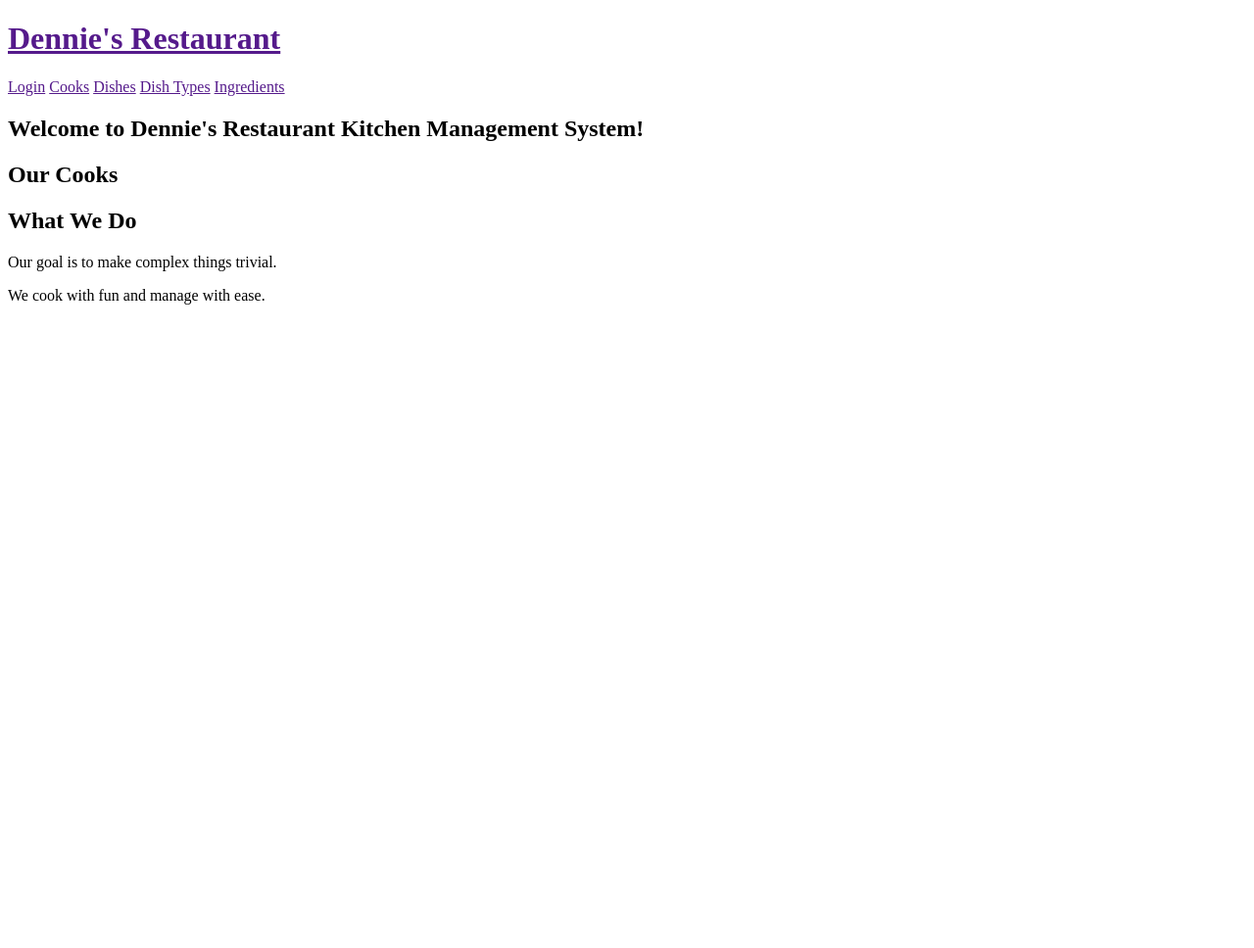
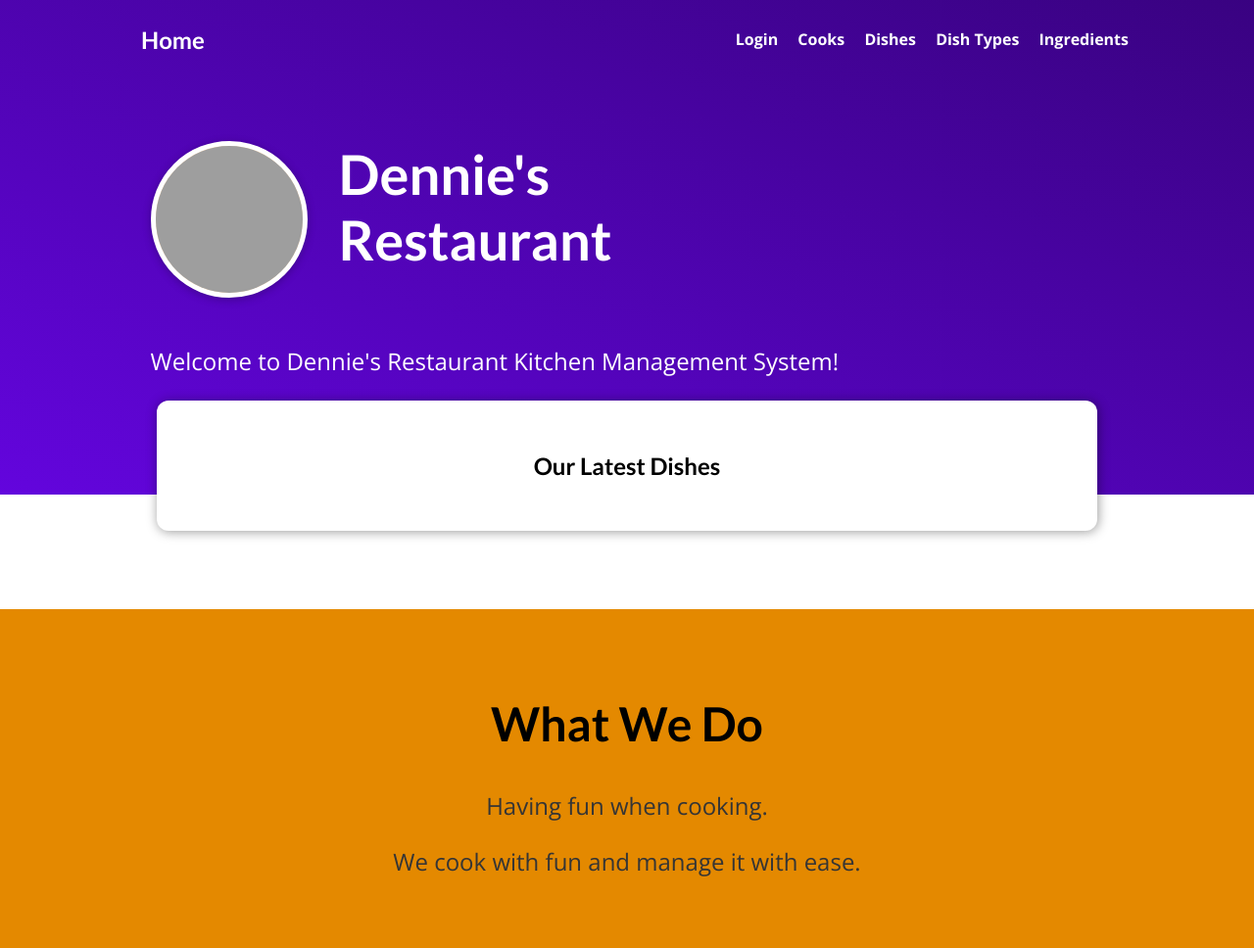
Before and after one commit to dkibalenko/restaurant-mate, a Django app: page / in a window 1280 px wide. Shown: the whole page at 98% size. Before the commit the page ends 311 px from the top, so only its background shows below. Run offline with Django 5.2, Linux system fonts and the light colour scheme; data that the repository does not hold is empty; grey boxes are pictures that could not be loaded.

Commit message:
Add styles for home page
- Refactor kitchen index view to display latest 3 dishes

- Refactor restaurant_mate/settings to add staticfiles directory path

- Refactor kitchen/index.html to dishplay latest 3 dishes

- Refactor templates/base.html

- Add static/app.css for styling templates/base.html

- Add kitchen/index.css for styling kitchen/index.html

- Add kitchen/dish.css for styling kitchen/dish.html

- Add kitchen/includes/dish.html

```diff
--- /dev/null
+++ b/kitchen/static/kitchen/index.css
@@ -0,0 +1,76 @@
+#welcome {
+  background: linear-gradient(to right top, #6305dd, #390281);
+  padding: 6rem 12%;
+}
+
+#welcome header {
+  display: flex;
+  align-items: flex-start;
+  margin: 3rem auto;
+}
+
+#welcome img {
+  width: 10rem;
+  height: 10rem;
+  object-fit: cover;
+  object-position: top;
+  border: 5px solid white;
+  border-radius: 50%;
+  background-color: #ffe1bf;
+  /* transform: rotateZ(-5deg); */
+  box-shadow: 0 2px 8px rgba(0, 0, 0, 0.25);
+}
+
+#welcome h2 {
+  font-size: 3.5rem;
+  margin: 0 0 0 2rem;
+  /* color: #e4e4e4; */
+  color: white;
+  width: 10rem;
+}
+
+#welcome p {
+  color: white;
+  font-size: 1.5rem;
+}
+
+#latest-dishes {
+  background-color: white;
+  padding: 2rem;
+  border-radius: 12px;
+  width: 60rem;
+  margin: -6rem auto 2rem auto;
+  box-shadow: 1px 1px 12px rgba(0, 0, 0, 0.4);
+}
+
+#latest-dishes h2 {
+  text-align: center;
+}
+
+#latest-dishes ul {
+  list-style: none;
+  margin: 0;
+  padding: 0;
+  display: flex;
+  gap: 1rem;
+}
+
+#latest-dishes li {
+  flex: 1;
+}
+
+#about {
+  text-align: center;
+  padding: 3rem;
+  background-color: #e48900;
+  margin-top: 5rem;
+}
+
+#about h2 {
+  font-size: 3rem;
+}
+
+#about p {
+  font-size: 1.5rem;
+  color: #353535;
+}
--- a/kitchen/templates/kitchen/index.html
+++ b/kitchen/templates/kitchen/index.html
@@ -6,28 +6,32 @@
 {% endblock %}
 
 {% block css_files %}
+  <link rel="stylesheet" href="{% static "kitchen/dish.css" %}">
+  <link rel="stylesheet" href="{% static "kitchen/index.css" %}">
 {% endblock %}
 
 {% block content %}
-	<section>
+	<section id="welcome">
     <header>
-      <h2>Welcome to Dennie's Restaurant Kitchen Management System!</h2>
-    </head>
+      <img src="{% static "kitchen/images/restaurant-logo2.jpeg" %}" alt="Dennie - The Owner of the Restaurant">
+      <h2>Dennie's Restaurant</h2>
+    </header>
+    <p>Welcome to Dennie's Restaurant Kitchen Management System!</p>
   </section>
 
-  <section>
-    <h2>Our Cooks</h2>
-    {% for cook in cooks %}
+  <section id="latest-dishes">
+    <h2>Our Latest Dishes</h2>
       <ul>
-        <li><img src="{{ cook.profile_picture.url }}" alt=""></li>
+        {% for dish in dishes %}
+          {% include "kitchen/includes/dish.html" %}
+        {% endfor %}
       </ul>
-    {% endfor %}
   </section>
 
-  <section>
+  <section id="about">
     <h2>What We Do</h2>
-    <p>Our goal is to make complex things trivial.</p>
-    <p>We cook with fun and manage with ease.</p>
+    <p>Having fun when cooking.</p>
+    <p>We cook with fun and manage it with ease.</p>
   </section>
 
 {% endblock %}
--- a/kitchen/views.py
+++ b/kitchen/views.py
@@ -1,9 +1,9 @@
 from django.shortcuts import render
 from django.http import HttpRequest, HttpResponse
 
-from .models import Cook
+from .models import Dish
 
 
 def index(request: HttpRequest) -> HttpResponse:
-    cooks = Cook.objects.all()
-    return render(request, "kitchen/index.html", {"cooks": cooks})
+    dishes = Dish.objects.all().order_by("-updated_at")[:3]
+    return render(request, "kitchen/index.html", {"dishes": dishes})
--- a/restaurant_mate/settings.py
+++ b/restaurant_mate/settings.py
@@ -119,6 +119,10 @@ USE_TZ = True
 
 STATIC_URL = 'static/'
 
+STATICFILES_DIRS = [
+    BASE_DIR / 'static'
+]
+
 # Default primary key field type
 # https://docs.djangoproject.com/en/5.0/ref/settings/#default-auto-field
 
--- /dev/null
+++ b/static/app.css
@@ -0,0 +1,49 @@
+@import url('https://fonts.googleapis.com/css2?family=Lato:wght@400;700&family=Open+Sans:wght@400;700&display=swap');
+
+* {
+  box-sizing: border-box;
+}
+
+html {
+  font-family: 'Open Sans', 'Lato', sans-serif;
+}
+
+body {
+  margin: 0;
+}
+
+h1,
+h2,
+h3 {
+  font-family: 'Lato', sans-serif;
+  font-weight: bold;
+}
+
+#main-navigation {
+  width: 100%;
+  height: 5rem;
+  display: flex;
+  justify-content: space-between;
+  align-items: center;
+  padding: 0 10%;
+  position: absolute;
+  top: 0;
+  left: 0;
+}
+
+#main-navigation a {
+  text-decoration: none;
+  color: white;
+  font-weight: bold;
+  margin-left: 1rem;
+}
+
+#main-navigation a:hover,
+#main-navigation a:active {
+  color: #cf79f1;
+}
+
+#main-navigation h1 a:hover,
+#main-navigation h1 a:active {
+  color: white;
+}
--- a/templates/base.html
+++ b/templates/base.html
@@ -1,3 +1,4 @@
+{% load static %}
 <!doctype html>
 <html lang="en">
 <head>
@@ -9,13 +10,14 @@
     {% block title %}
     {% endblock %}
   </title>
+  <link rel="stylesheet" href="{% static "app.css" %}">
   {% block css_files %}
   {% endblock %}
 </head>
 
 <body>
   <header id="main-navigation">
-    <h1><a href="">Dennie's Restaurant</a></h1>
+    <h2><a href="">Home</a></h2>
     <nav>
       <a href="">Login</a>
       <a href="">Cooks</a>
```
Also changed, not shown: kitchen/static/kitchen/dish.css (added, +44 -0 lines), kitchen/templates/kitchen/includes/dish.html (added, +11 -0 lines).
